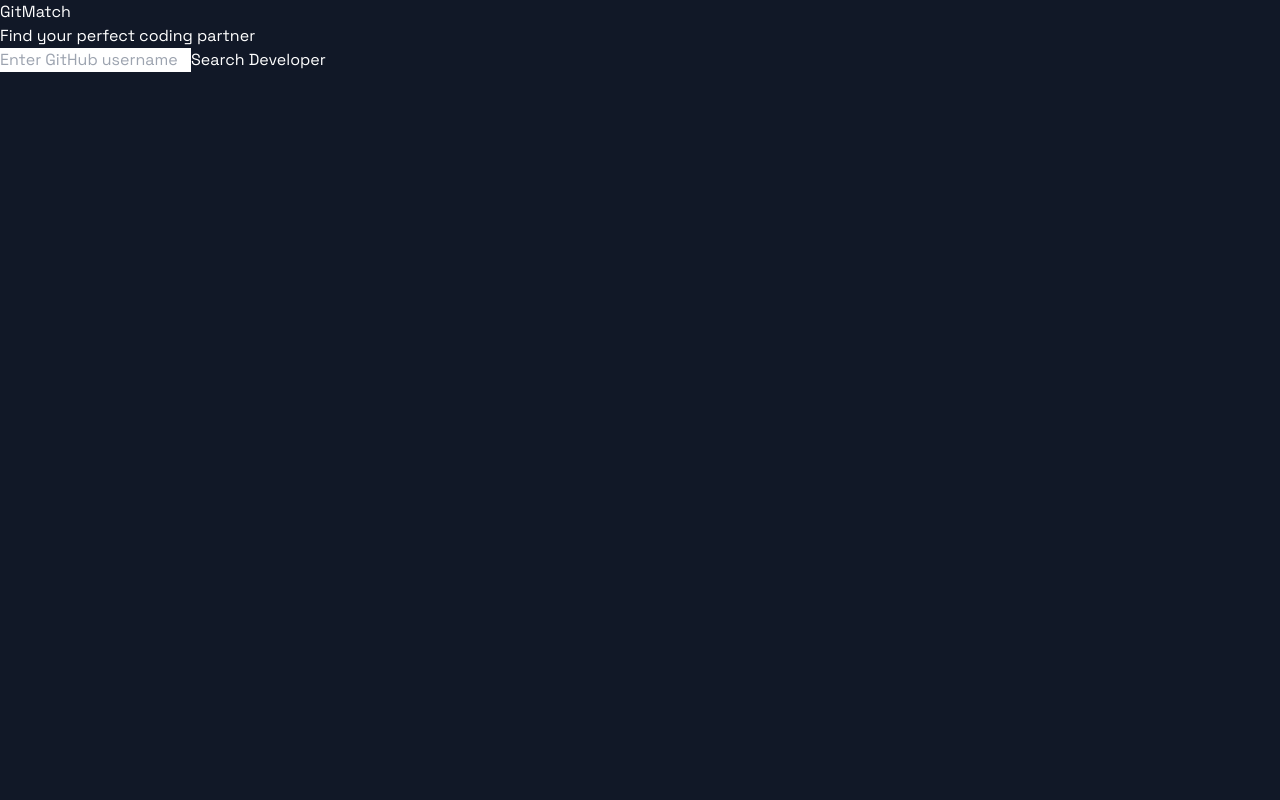
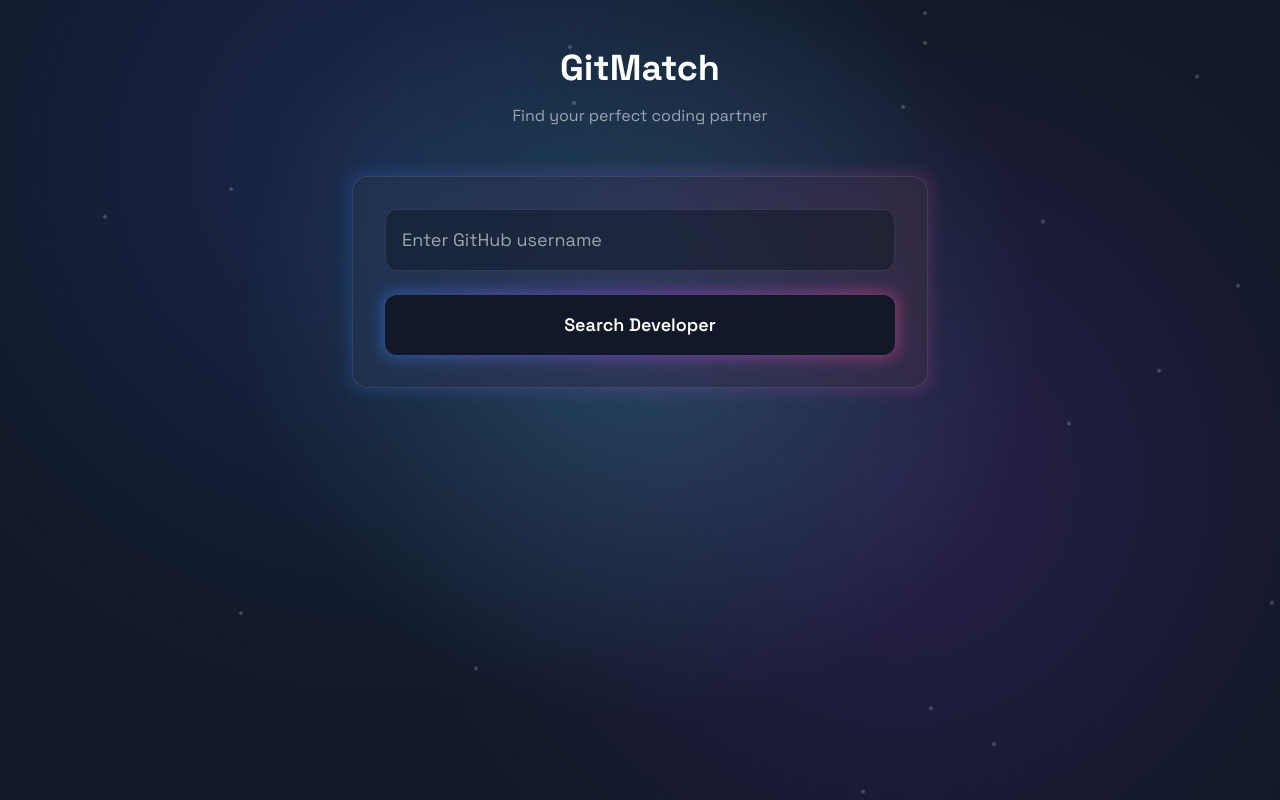
Before and after one commit to a-clumsyman/gitMatch, a React (Vite) app in the folder frontend/: page / in a window 1280 px wide. Built offline with nearby package versions, Linux system fonts and the light colour scheme; the HTML template or start-up script is replaced by a standard one.

Commit message:
bazzinga

```diff
--- a/frontend/package.json
+++ b/frontend/package.json
@@ -20,12 +20,12 @@
     "@typescript-eslint/eslint-plugin": "^5.61.0",
     "@typescript-eslint/parser": "^5.61.0",
     "@vitejs/plugin-react": "^4.0.1",
-    "autoprefixer": "^10.4.14",
+    "autoprefixer": "^10.4.20",
     "eslint": "^8.44.0",
     "eslint-plugin-react-hooks": "^4.6.0",
     "eslint-plugin-react-refresh": "^0.4.1",
-    "postcss": "^8.4.25",
-    "tailwindcss": "^3.3.2",
+    "postcss": "^8.4.49",
+    "tailwindcss": "^3.4.16",
     "typescript": "^5.0.2",
     "vite": "^4.4.0"
   }
--- /dev/null
+++ b/frontend/postcss.config.cjs
@@ -0,0 +1,6 @@
+export default {
+  plugins: {
+    tailwindcss: {},
+    autoprefixer: {},
+  },
+}
--- /dev/null
+++ b/frontend/tailwind.config.cjs
@@ -0,0 +1,26 @@
+/** @type {import('tailwindcss').Config} */
+export default {
+  content: [
+    "./index.html",
+    "./src/**/*.{js,ts,jsx,tsx}",
+  ],
+  theme: {
+    extend: {
+      animation: {
+        'float': 'float 3s ease-in-out infinite',
+        'glow': 'glow 2s ease-in-out infinite',
+      },
+      keyframes: {
+        float: {
+          '0%, 100%': { transform: 'translateY(0)' },
+          '50%': { transform: 'translateY(-10px)' },
+        },
+        glow: {
+          '0%, 100%': { opacity: '0.5' },
+          '50%': { opacity: '0.8' },
+        },
+      },
+    },
+  },
+  plugins: [],
+}
--- a/frontend/vite.config.ts
+++ b/frontend/vite.config.ts
@@ -10,5 +10,8 @@ export default defineConfig({
   build: {
     outDir: 'dist',
     sourcemap: true
+  },
+  css: {
+    postcss: './postcss.config.cjs'
   }
 })
```
Also changed, not shown: 1 other file (tests, documents, lock files or other folders).
